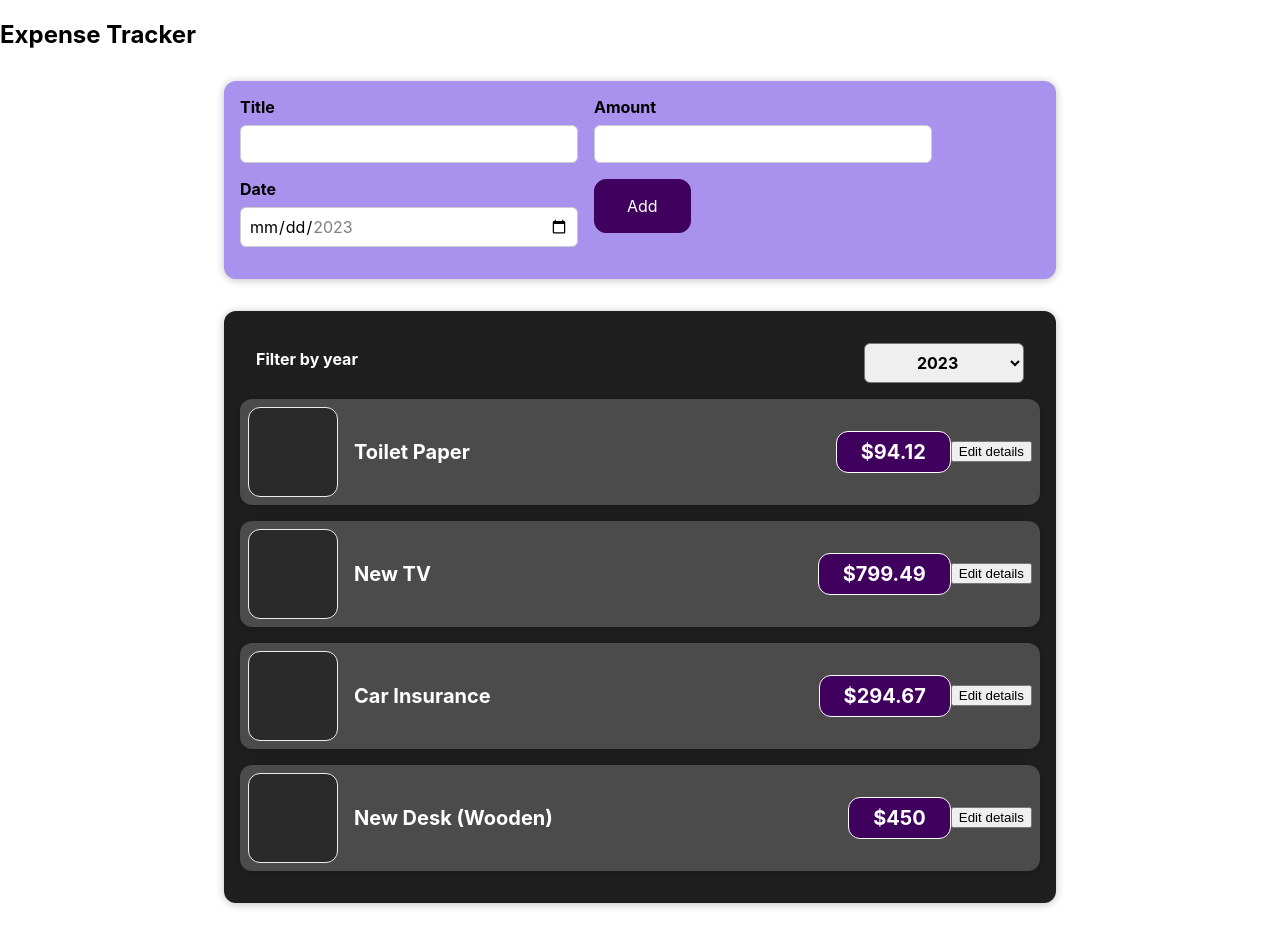
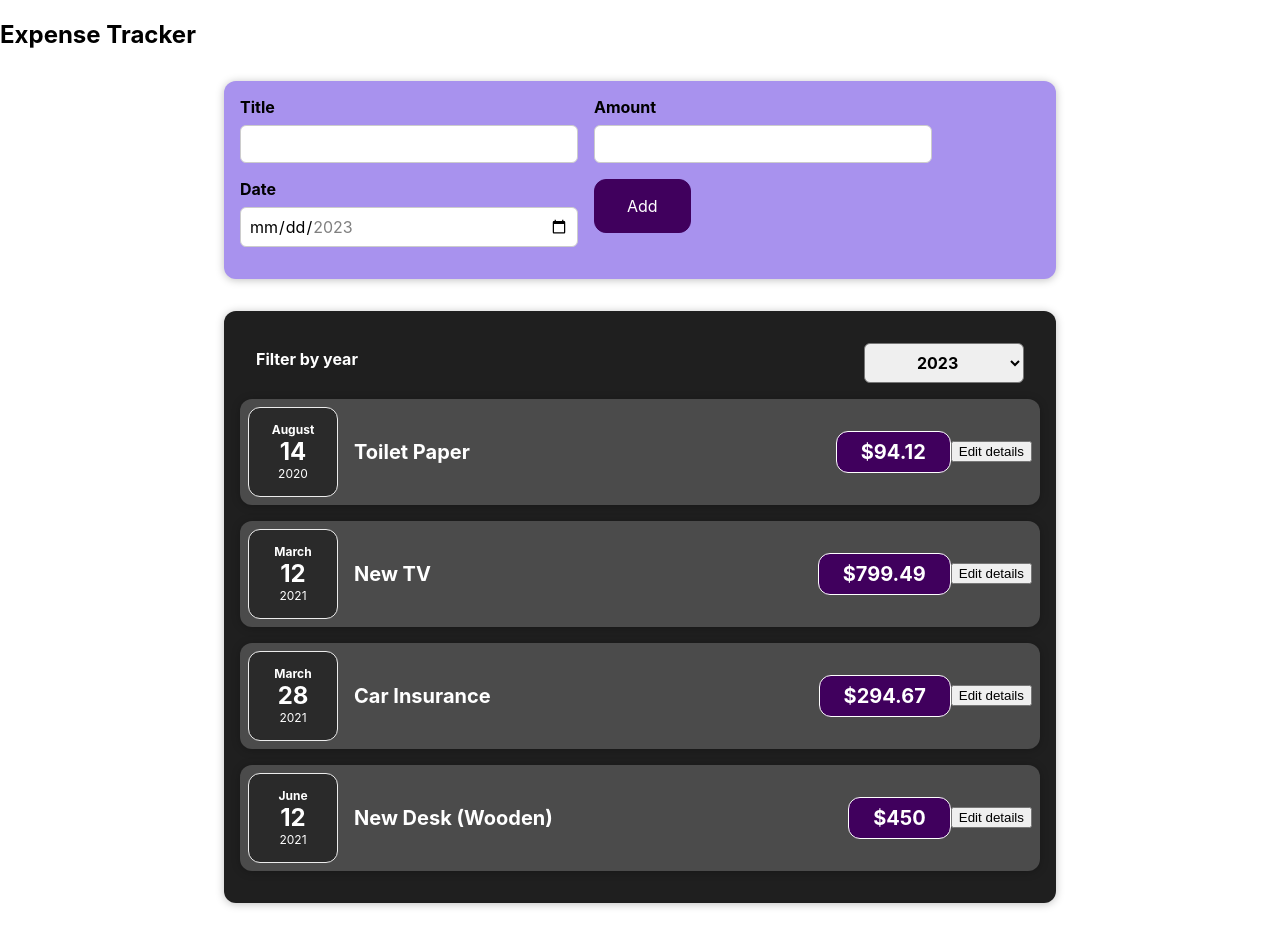
Before and after one commit to jkalandarov/expense-tracker-react-app, a React (Create React App) app: page / in a window 1280 px wide. Built offline with nearby package versions, Linux system fonts and the light colour scheme; the HTML template or start-up script is replaced by a standard one.

Commit message:
refactores ExpenseDate

```diff
--- a/src/components/Expense/ExpenseDate.js
+++ b/src/components/Expense/ExpenseDate.js
@@ -1,11 +1,16 @@
 import './ExpenseDate.css';
 
 function ExpenseDate(props) {
+  const date = new Date(props.date);
+  const month = date.toLocaleString('en-US', { month: 'long' });
+  const day = date.toLocaleString('en-US', { day: '2-digit' });
+  const year = date.getFullYear();
+
   return (
     <div className='expense-date'>
-      <div className='expense-date__month'>{props.date.month}</div>
-      <div className='expense-date__day'>{props.date.day}</div>
-      <div className='expense-date__year'>{props.date.year}</div>
+      <div className='expense-date__month'>{month}</div>
+      <div className='expense-date__day'>{day}</div>
+      <div className='expense-date__year'>{year}</div>
     </div>
   )
 }
```
